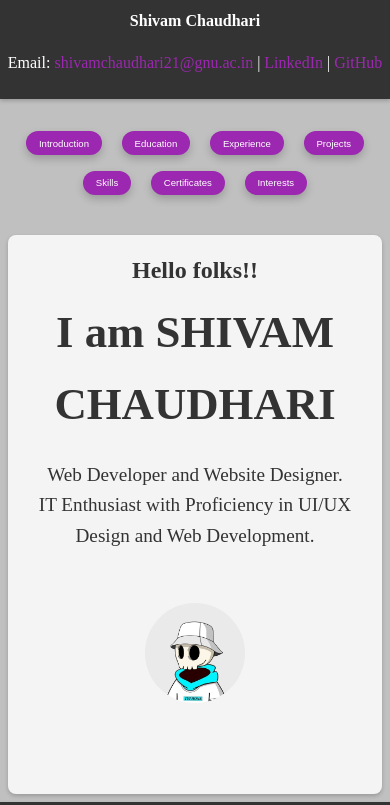
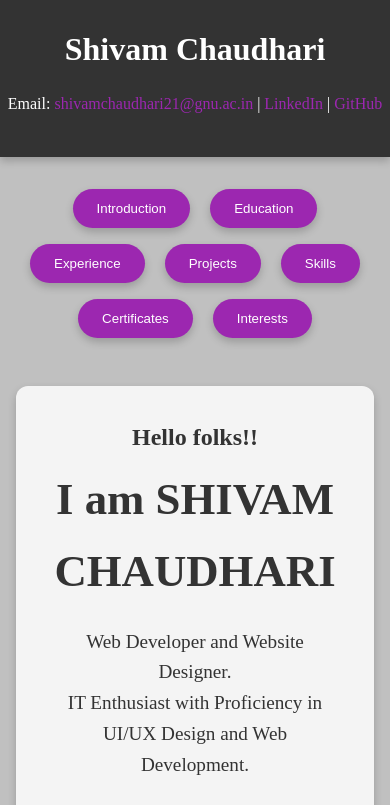
Before and after one commit to Shivam-D-Chaudhari/shivam-portfolio, a plain HTML site: page index.html in a window 390 px wide. Shown: the top 805 px of the page. Drawn offline with Linux system fonts and the light colour scheme.

Commit message:
Update styles.css

```diff
--- a/styles.css
+++ b/styles.css
@@ -1,20 +1,19 @@
-/* Global Styles */
 html, body {
     height: 100%; margin: 0; font-family: 'Times New Roman', serif; line-height: 1.6; box-sizing: border-box;
     background-color: #c0c0c0; transition: background-color 0.3s, color 0.3s;
 }
 
 body {
-    display: flex; flex-direction: column; align-items: center; min-height: 100vh; /* Ensures the body takes up at least the full viewport height */
+    display: flex; flex-direction: column; align-items: center;
 }
 
 header, footer {
-    background: #333; color: #fff; padding: 1.5rem 0; text-align: center; /* Desktop padding */
+    background: #333; color: #fff; padding: 1.5rem 0; text-align: center;
     box-shadow: 0 4px 8px rgba(0, 0, 0, 0.2); transition: background 0.3s, color 0.3s; width: 100%;
 }
 
 header h1, footer p {
-    margin: 0; font-size: 2rem; /* Desktop font size */
+    margin: 0; font-size: 2rem;
 }
 
 header p a {
@@ -26,12 +25,12 @@ header p a:hover {
 }
 
 nav {
-    text-align: center; margin: 1.5rem 0; width: 100%; /* Desktop margin */
+    text-align: center; margin: 1.5rem 0; width: 100%;
 }
 
 nav button {
-    background: #9c27b0; color: #fff; border: none; padding: 0.75rem 1.5rem; /* Desktop padding */
-    margin: 0.5rem; cursor: pointer; transition: background 0.3s, transform 0.2s, box-shadow 0.2s; border-radius: 20px; box-shadow: 0 4px 8px rgba(0, 0, 0, 0.2);
+    background: #9c27b0; color: #fff; border: none; padding: 0.75rem 1.5rem; margin: 0.5rem; cursor: pointer;
+    transition: background 0.3s, transform 0.2s, box-shadow 0.2s; border-radius: 20px; box-shadow: 0 4px 8px rgba(0, 0, 0, 0.2);
 }
 
 nav button:hover {
@@ -62,11 +61,11 @@ main {
 }
 
 .intro-text h2 {
-    margin: 0; font-size: 1.5rem; color: #333; /* Black color for headings */
+    margin: 0; font-size: 1.5rem; color: #333; /* black color for headings */
 }
 
 .intro-text h1 {
-    margin: 0.5rem 0; font-size: 2.8rem; color: #333; /* Black color for names */
+    margin: 0.5rem 0; font-size: 2.8rem; color: #333; /* black color for names */
 }
 
 .intro-text p {
@@ -133,28 +132,7 @@ footer .toggle-button:hover {
     from { transform: translateY(20px); } to { transform: translateY(0); }
 }
 
-/* Mobile Styles */
-@media (max-width: 405px) {
-    header, footer {
-        padding: 0.5rem 0; /* Reduced padding for mobile */
-        box-shadow: 0 2px 4px rgba(0, 0, 0, 0.2); /* Adjusted shadow for mobile */
-    }
-
-    header h1, footer p {
-        font-size: 1rem; /* Reduced font size */
-    }
-
-    nav button {
-        padding: 0.4rem 0.8rem; /* Reduced padding for mobile */
-        font-size: 0.6rem; /* Reduced font size for mobile */
-    }
-
-    .content-section {
-        padding: 0.5rem; background: #f4f4f4; margin: 0.5rem; border-radius: 8px; box-shadow: 0 2px 4px rgba(0, 0, 0, 0.2);
-        width: calc(100% - 1rem); /* Adjusted width for mobile */
-        max-width: 100%; /* Ensure it fits within mobile screen */
-    }
-
+@media (max-width: 768px) {
     .intro-content {
         flex-direction: column; /* Stack content vertically on mobile */
         align-items: center; /* Center all items horizontally */
@@ -163,11 +141,9 @@ footer .toggle-button:hover {
     .intro-text {
         margin-right: 0; /* Remove margin to allow proper stacking */
         text-align: center; /* Center text */
-        padding: 0.5rem; /* Added padding for better spacing */
     }
 
     .profile-img-intro {
-        width: 100px; height: 100px; /* Adjusted image size for mobile */
-        margin-top: 0.5rem; /* Added space above the image */
+        margin-top: 1rem; /* Add space above the image */
     }
 }
```
